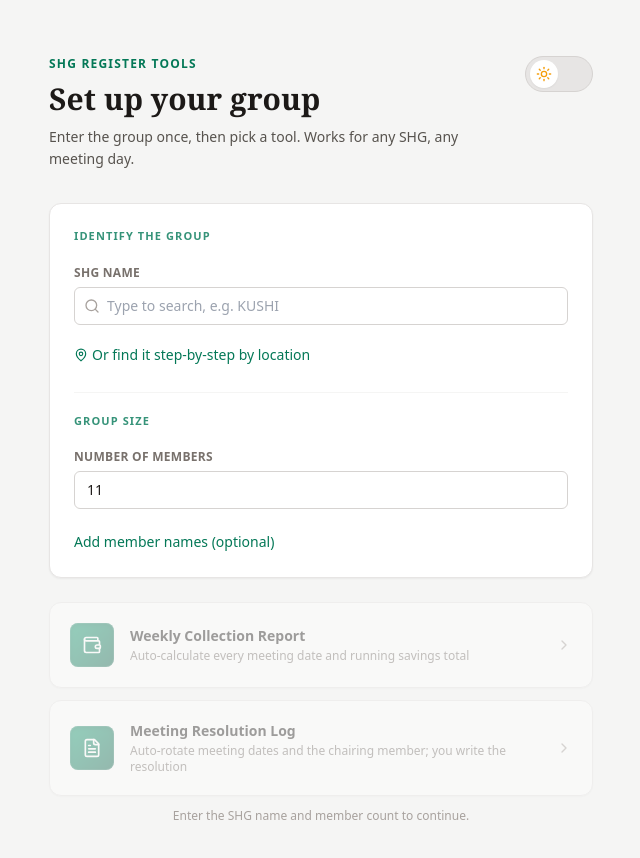
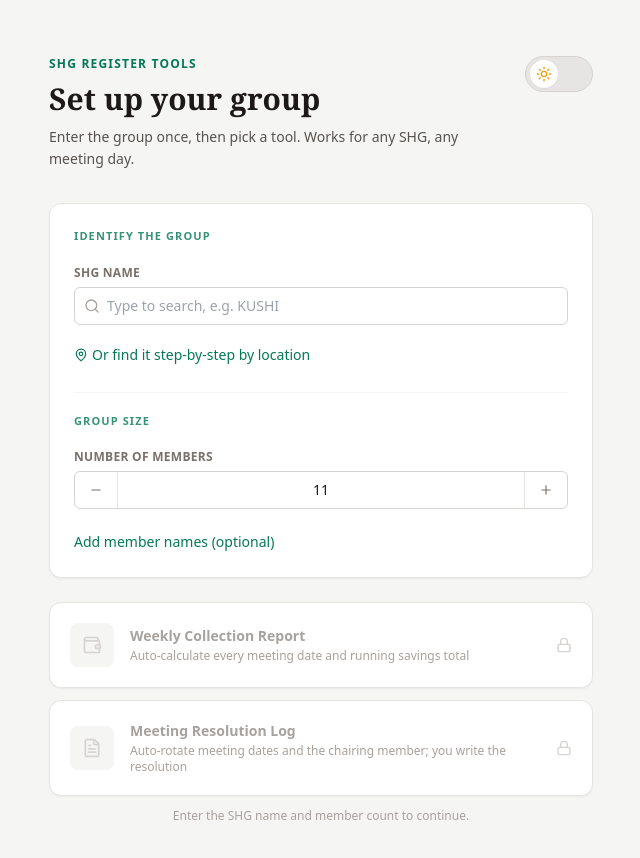
Before and after one commit to SahnawazL/SHG-maintenance, a React (Vite) app: page / in a window 1280 px wide. Shown: the top 858 px of the page, without its empty margins (319-959 px from the left). Built offline with nearby package versions, Linux system fonts and the light colour scheme.

Commit message:
Add files via upload

```diff
--- a/src/App.jsx
+++ b/src/App.jsx
@@ -1,5 +1,5 @@
 import { useMemo, useState } from "react";
-import { Wallet, FileText, ChevronRight, Search, MapPin, X } from "lucide-react";
+import { Wallet, FileText, ChevronRight, Search, MapPin, X, Plus, Minus, Lock } from "lucide-react";
 import WeeklyCollection from "./tools/WeeklyCollection.jsx";
 import ResolutionLog from "./tools/ResolutionLog.jsx";
 import ThemeToggle from "./components/ThemeToggle.jsx";
@@ -8,6 +8,55 @@ import { SHG_DIRECTORY, flattenDirectory } from "./lib/shgDirectory.js";
 
 const inputClass =
   "w-full rounded-md border border-stone-300 bg-white px-3 py-2 text-stone-900 text-sm focus:outline-none focus:ring-2 focus:ring-emerald-600 focus:border-emerald-600 dark:border-neutral-700 dark:bg-neutral-950 dark:text-stone-100 dark:focus:ring-emerald-500 dark:focus:border-emerald-500 dark:placeholder:text-neutral-600";
+
+// Shared keyframes for the autocomplete/option-list pop-in (suggestIn) and the
+// full-screen transition between setup / WeeklyCollection / ResolutionLog
+// (screenIn). Declared once and re-injected via <style> on whichever screen
+// is mounted, since the three screens are separate top-level returns.
+const SCREEN_ANIM_CSS = `
+  @keyframes suggestIn {
+    from { opacity: 0; transform: scaleY(0.96) translateY(-2px); }
+    to { opacity: 1; transform: scaleY(1) translateY(0); }
+  }
+  @keyframes screenIn {
+    from { opacity: 0; transform: translateY(6px); }
+    to { opacity: 1; transform: translateY(0); }
+  }
+  @media (prefers-reduced-motion: reduce) {
+    @keyframes suggestIn { from, to { opacity: 1; transform: none; } }
+    @keyframes screenIn { from, to { opacity: 1; transform: none; } }
+  }
+
+  /* Slim scrollbar for the app's overflow-y-auto lists (autocomplete,
+     location-browser option lists, member-name grid). Falls back to the
+     browser default in engines that support neither API. */
+  .slim-scroll { scrollbar-width: thin; scrollbar-color: rgb(168 162 158) transparent; }
+  .slim-scroll::-webkit-scrollbar { width: 6px; height: 6px; }
+  .slim-scroll::-webkit-scrollbar-track { background: transparent; }
+  .slim-scroll::-webkit-scrollbar-thumb { background-color: rgb(168 162 158); border-radius: 9999px; }
+  .slim-scroll::-webkit-scrollbar-thumb:hover { background-color: rgb(120 113 108); }
+  .dark .slim-scroll { scrollbar-color: rgb(64 64 64) transparent; }
+  .dark .slim-scroll::-webkit-scrollbar-thumb { background-color: rgb(64 64 64); }
+  .dark .slim-scroll::-webkit-scrollbar-thumb:hover { background-color: rgb(82 82 82); }
+
+  /* Hide native number-input spinners so the custom +/- stepper is the only control. */
+  .no-spinner[type="number"] { -moz-appearance: textfield; appearance: textfield; }
+  .no-spinner[type="number"]::-webkit-outer-spin-button,
+  .no-spinner[type="number"]::-webkit-inner-spin-button { -webkit-appearance: none; margin: 0; }
+`;
+
+// Wraps a whole screen so it fades/slides in on mount. Each of the three
+// top-level screens (setup, WeeklyCollection, ResolutionLog) is a separate
+// React return, so this always remounts on navigation and the animation
+// replays every time — no key management needed.
+function ScreenTransition({ children }) {
+  return (
+    <div style={{ animation: "screenIn 220ms ease-out both" }}>
+      <style>{SCREEN_ANIM_CSS}</style>
+      {children}
+    </div>
+  );
+}
 
 function Field({ label, children }) {
   return (
@@ -39,16 +88,27 @@ function ToolCard({ icon: Icon, title, description, disabled, onClick }) {
       type="button"
       disabled={disabled}
       onClick={onClick}
-      className="w-full text-left bg-white dark:bg-neutral-950 rounded-xl border border-stone-200 dark:border-neutral-800 shadow-sm p-5 flex items-center gap-4 hover:border-emerald-600 dark:hover:border-emerald-500 hover:shadow-md transition-all disabled:opacity-40 disabled:hover:border-stone-200 dark:disabled:hover:border-neutral-800 disabled:hover:shadow-sm disabled:cursor-not-allowed"
+      className="w-full text-left bg-white dark:bg-neutral-950 rounded-xl border border-stone-200 dark:border-neutral-800 shadow-sm p-5 flex items-center gap-4 hover:border-emerald-600 dark:hover:border-emerald-500 hover:shadow-md transition-all disabled:hover:border-stone-200 dark:disabled:hover:border-neutral-800 disabled:hover:shadow-sm disabled:cursor-not-allowed"
     >
-      <div className="w-11 h-11 rounded-lg bg-gradient-to-br from-emerald-600 to-emerald-800 dark:from-emerald-500 dark:to-emerald-700 text-white flex items-center justify-center shrink-0 shadow-inner shadow-emerald-900/40 dark:shadow-black/40 ring-1 ring-inset ring-white/10">
+      <div
+        className={
+          "w-11 h-11 rounded-lg flex items-center justify-center shrink-0 transition-colors " +
+          (disabled
+            ? "bg-stone-100 dark:bg-neutral-900 text-stone-300 dark:text-neutral-700"
+            : "bg-gradient-to-br from-emerald-600 to-emerald-800 dark:from-emerald-500 dark:to-emerald-700 text-white shadow-inner shadow-emerald-900/40 dark:shadow-black/40 ring-1 ring-inset ring-white/10")
+        }
+      >
         <Icon className="w-5 h-5" />
       </div>
       <div className="flex-1">
-        <div className="font-semibold text-stone-900 dark:text-stone-100 text-sm">{title}</div>
-        <div className="text-xs text-stone-500 dark:text-neutral-400 mt-0.5">{description}</div>
+        <div className={"font-semibold text-sm " + (disabled ? "text-stone-400 dark:text-neutral-600" : "text-stone-900 dark:text-stone-100")}>{title}</div>
+        <div className={"text-xs mt-0.5 " + (disabled ? "text-stone-400 dark:text-neutral-700" : "text-stone-500 dark:text-neutral-400")}>{description}</div>
       </div>
+      {disabled ? (
+        <Lock className="w-4 h-4 text-stone-300 dark:text-neutral-700 shrink-0" />
+      ) : (
         <ChevronRight className="w-4 h-4 text-stone-400 dark:text-neutral-600 shrink-0" />
+      )}
     </button>
   );
 }
@@ -127,23 +187,23 @@ export default function App() {
   }
 
   if (tool === "collection") {
-    return <WeeklyCollection shgName={shgName} members={members} onBackHome={() => setTool(null)} />;
+    return (
+      <ScreenTransition>
+        <WeeklyCollection shgName={shgName} members={members} onBackHome={() => setTool(null)} />
+      </ScreenTransition>
+    );
   }
   if (tool === "resolution") {
-    return <ResolutionLog shgName={shgName} members={members} onBackHome={() => setTool(null)} />;
+    return (
+      <ScreenTransition>
+        <ResolutionLog shgName={shgName} members={members} onBackHome={() => setTool(null)} />
+      </ScreenTransition>
+    );
   }
 
   return (
+    <ScreenTransition>
     <div className="min-h-screen bg-stone-100 dark:bg-black text-stone-900 dark:text-stone-100 font-sans">
-      <style>{`
-        @keyframes suggestIn {
-          from { opacity: 0; transform: scaleY(0.96) translateY(-2px); }
-          to { opacity: 1; transform: scaleY(1) translateY(0); }
-        }
-        @media (prefers-reduced-motion: reduce) {
-          @keyframes suggestIn { from, to { opacity: 1; transform: none; } }
-        }
-      `}</style>
       <div className="max-w-xl mx-auto px-4 py-10 sm:py-14">
         <div className="mb-8 flex items-start justify-between gap-4">
           <div>
@@ -187,7 +247,7 @@ export default function App() {
                 <div className="px-3 py-1.5 text-[11px] font-medium text-stone-400 dark:text-neutral-500 border-b border-stone-100 dark:border-neutral-800 bg-stone-50/60 dark:bg-neutral-950/40">
                   {allMatchCount} {allMatchCount === 1 ? "match" : "matches"}{allMatchCount > suggestions.length ? ` · showing top ${suggestions.length}` : ""}
                 </div>
-                <div className="max-h-56 overflow-y-auto">
+                <div className="max-h-56 overflow-y-auto slim-scroll">
                   {suggestions.map((g, i) => (
                     <button
                       key={i}
@@ -279,7 +339,7 @@ export default function App() {
                     <span className="block text-xs font-semibold uppercase tracking-wide text-stone-500 dark:text-neutral-400 mb-1.5">
                       Select {step.label}
                     </span>
-                    <div className="max-h-56 overflow-y-auto space-y-1 pr-1">
+                    <div className="max-h-56 overflow-y-auto slim-scroll space-y-1 pr-1">
                       {step.options.map((opt) => (
                         <button
                           key={opt}
@@ -302,7 +362,7 @@ export default function App() {
                     <span className="block text-xs font-semibold uppercase tracking-wide text-stone-500 dark:text-neutral-400 mb-1.5">
                       {groups.length} SHGs in {selVillage}
                     </span>
-                    <div className="max-h-56 overflow-y-auto space-y-1 pr-1">
+                    <div className="max-h-56 overflow-y-auto slim-scroll space-y-1 pr-1">
                       {groups.map(([name, count], i) => (
                         <button
                           key={i}
@@ -328,14 +388,34 @@ export default function App() {
           <div className="mt-6 pt-5 border-t border-stone-100 dark:border-neutral-900 space-y-5">
             <span className="block text-[11px] font-semibold uppercase tracking-widest text-emerald-700/80 dark:text-emerald-500/80">Group size</span>
             <Field label="Number of Members">
+              <div className="flex items-stretch rounded-md border border-stone-300 dark:border-neutral-700 bg-white dark:bg-neutral-950 overflow-hidden focus-within:ring-2 focus-within:ring-emerald-600 dark:focus-within:ring-emerald-500 focus-within:border-emerald-600 dark:focus-within:border-emerald-500">
+                <button
+                  type="button"
+                  aria-label="Decrease member count"
+                  disabled={numMembers <= 1}
+                  onClick={() => { setNumMembers((n) => Math.max(1, n - 1)); setSelectedPath(""); }}
+                  className="px-3.5 text-stone-500 dark:text-neutral-400 hover:bg-stone-50 dark:hover:bg-neutral-900 border-r border-stone-200 dark:border-neutral-800 disabled:opacity-30 disabled:cursor-not-allowed disabled:hover:bg-transparent"
+                >
+                  <Minus className="w-3.5 h-3.5" />
+                </button>
                 <input
                   type="number"
                   min={1}
                   max={30}
-                className={inputClass}
+                  className="no-spinner w-full text-center bg-transparent px-2 py-2 text-sm text-stone-900 dark:text-stone-100 focus:outline-none"
                   value={numMembers}
                   onChange={(e) => { setNumMembers(Math.max(1, Number(e.target.value) || 1)); setSelectedPath(""); }}
                 />
+                <button
+                  type="button"
+                  aria-label="Increase member count"
+                  disabled={numMembers >= 30}
+                  onClick={() => { setNumMembers((n) => Math.min(30, n + 1)); setSelectedPath(""); }}
+                  className="px-3.5 text-stone-500 dark:text-neutral-400 hover:bg-stone-50 dark:hover:bg-neutral-900 border-l border-stone-200 dark:border-neutral-800 disabled:opacity-30 disabled:cursor-not-allowed disabled:hover:bg-transparent"
+                >
+                  <Plus className="w-3.5 h-3.5" />
+                </button>
+              </div>
             </Field>
 
             <div>
@@ -343,7 +423,7 @@ export default function App() {
                 {showNames ? "Hide member names" : "Add member names (optional)"}
               </button>
               {showNames && (
-                <div className="mt-3 grid grid-cols-1 sm:grid-cols-2 gap-2 max-h-56 overflow-y-auto pr-1">
+                <div className="mt-3 grid grid-cols-1 sm:grid-cols-2 gap-2 max-h-56 overflow-y-auto slim-scroll pr-1">
                   {Array.from({ length: numMembers }).map((_, i) => (
                     <input
                       key={i}
@@ -379,5 +459,6 @@ export default function App() {
         {!ready && <p className="text-xs text-stone-400 dark:text-neutral-600 mt-3 text-center">Enter the SHG name and member count to continue.</p>}
       </div>
     </div>
+    </ScreenTransition>
   );
 }
```
Lines whose indentation alone changed are shown as unchanged.
